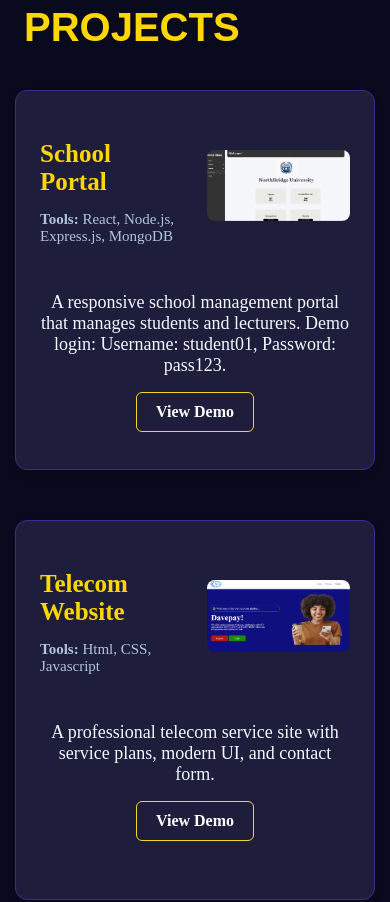
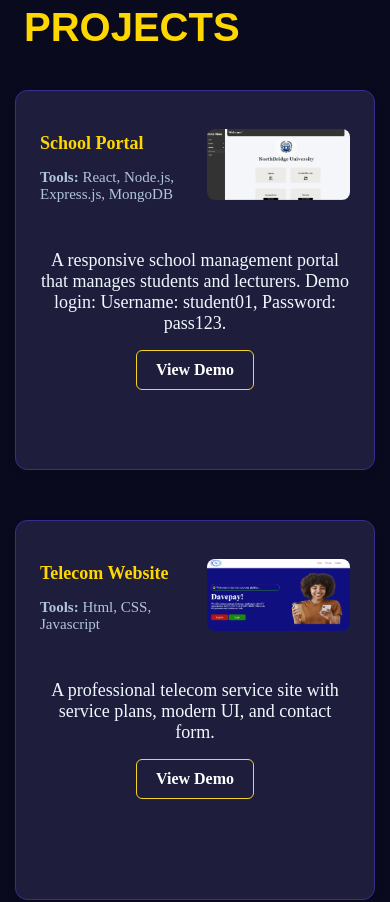
Before and after one commit to Devdave-02/Next.js-port-web, a Next.js app: page / in a window 390 px wide. Shown: the part 1820-2722 px from the top of the page. Built offline with nearby package versions, Linux system fonts and the light colour scheme.

Commit message:
Update Projects.module.css

```diff
--- a/src/app/components/Projects.module.css
+++ b/src/app/components/Projects.module.css
@@ -136,7 +136,7 @@
 }
 
 .title {
-  font-size: 25px;
+  font-size: 18px;
   margin-bottom: 0.5rem;
   color: #FFD700;
 }
```
